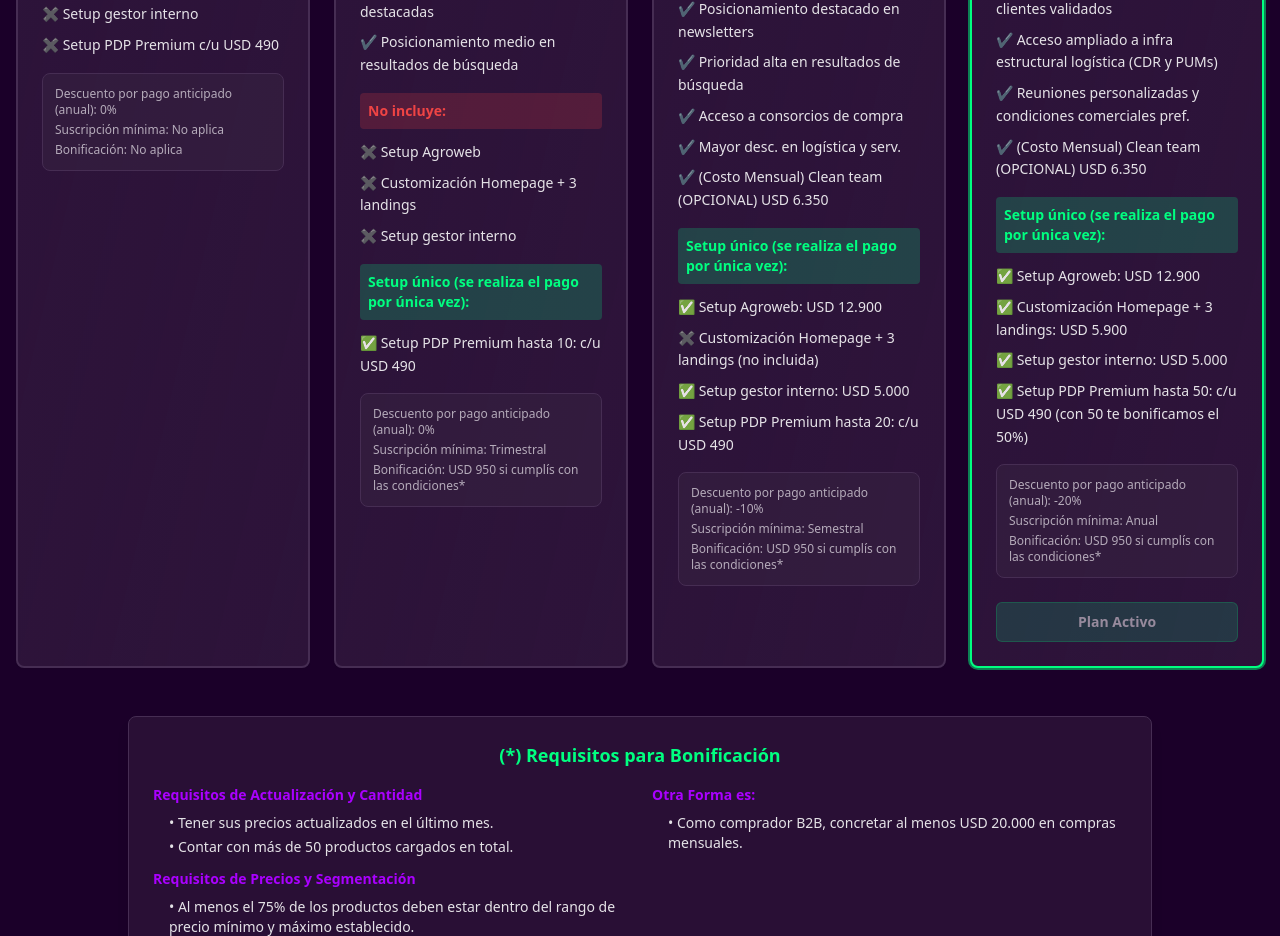
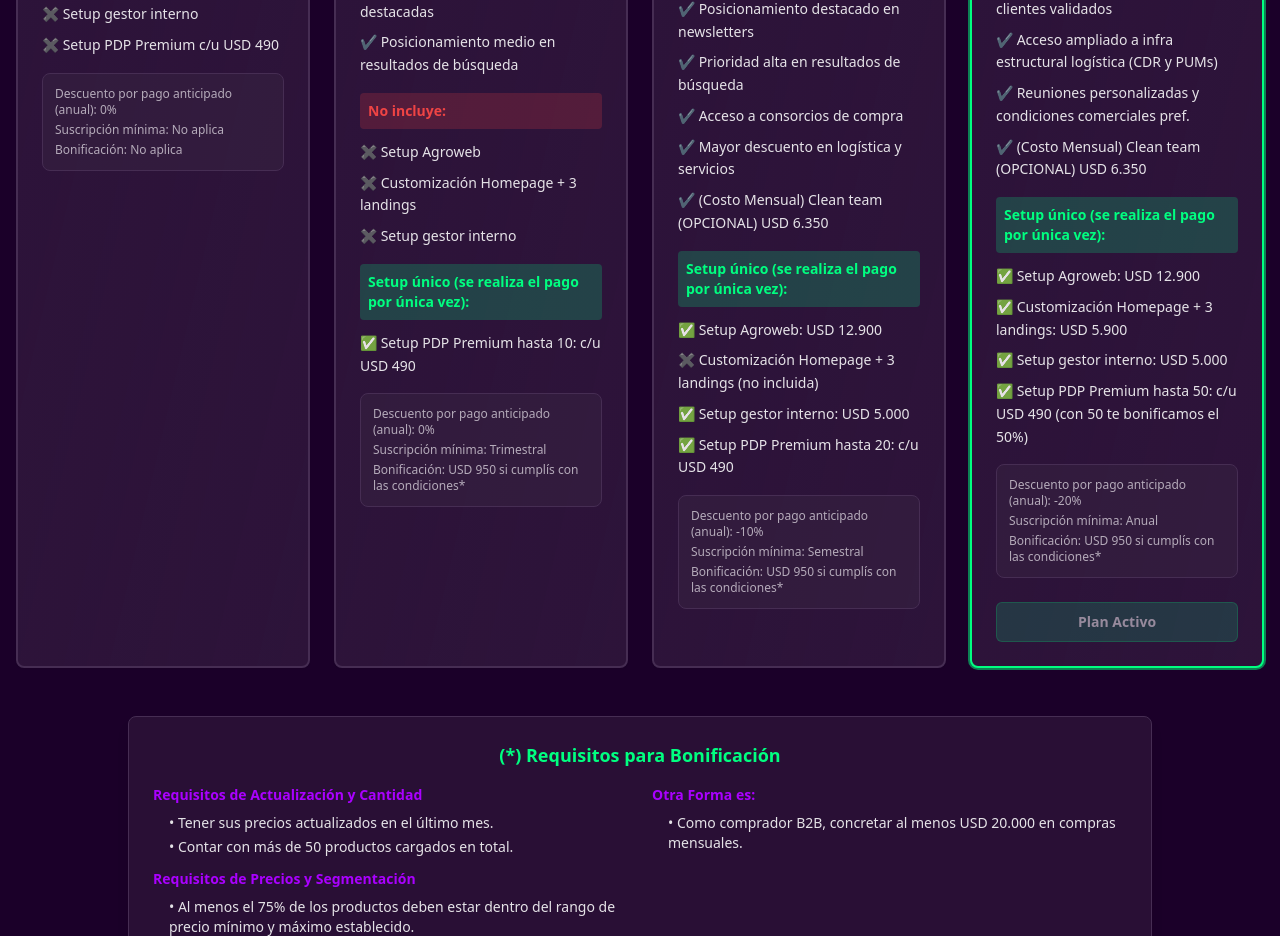
Before and after one commit to MerMenchon/aesthetic-category-requests, a React (Vite) app: page / in a window 1280 px wide. Shown: the part 843-1779 px from the top of the page. Built offline with nearby package versions, Linux system fonts and the light colour scheme.

Commit message:
Code edited in Lovable Code Editor
Edited UI in Lovable

```diff
--- a/src/pages/Index.tsx
+++ b/src/pages/Index.tsx
@@ -171,7 +171,7 @@ const PLAN_CONFIGURATIONS = {
       title: "🌌 Galaxia",
       subtitle: "Tu negocio se destaca en el canal digital",
       price: "USD 4.950",
-      features: ["✔️ Marketplace B2C y B2B", "✔️ AgroWebs", "✔️ Gestor interno", "✔️ Acceso a tu propia AgroWeb personalizada", "✔️ Panel de gestión para tus vendedores", "✔️ Reuniones trimestrales de performance", "✔️ Posicionamiento destacado en newsletters", "✔️ Prioridad alta en resultados de búsqueda", "✔️ Acceso a consorcios de compra", "✔️ Mayor desc. en logística y serv.", "✔️ (Costo Mensual) Clean team (OPCIONAL) USD 6.350"],
+      features: ["✔️ Marketplace B2C y B2B", "✔️ AgroWebs", "✔️ Gestor interno", "✔️ Acceso a tu propia AgroWeb personalizada", "✔️ Panel de gestión para tus vendedores", "✔️ Reuniones trimestrales de performance", "✔️ Posicionamiento destacado en newsletters", "✔️ Prioridad alta en resultados de búsqueda", "✔️ Acceso a consorcios de compra", "✔️ Mayor descuento en logística y servicios", "✔️ (Costo Mensual) Clean team (OPCIONAL) USD 6.350"],
       setupCosts: ["✅ Setup Agroweb: USD 12.900", "✖️ Customización Homepage + 3 landings (no incluida)", "✅ Setup gestor interno: USD 5.000", "✅ Setup PDP Premium hasta 20: c/u USD 490"],
       details: {
         discount: "-10%",
```
